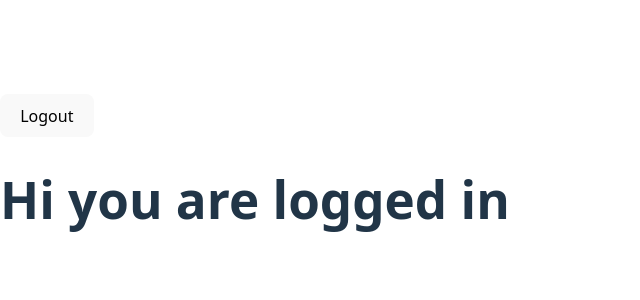
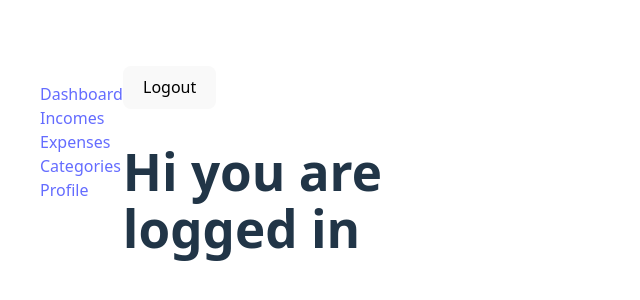
Before and after one commit to ayahmeftah/personal-finance-tracker-frontend, a React (Vite) app: page / in a window 1280 px wide. Shown: the part 222-522 px from the top of the page, without its empty margins (0-640 px from the left). Built offline with nearby package versions, Linux system fonts and the light colour scheme; sample sign-in values are in the browser's storage.

Commit message:
added links in navbar for navigation

```diff
--- a/src/App.jsx
+++ b/src/App.jsx
@@ -8,6 +8,7 @@ import SignUp from './components/SignUpForm/SignUpForm'
 import LogoutButton from './components/LogoutButton/LogoutButton'
 import Dashboard from './components/Dashboard/Dashboard'
 import ProtectedRoute from './components/ProtectedRoute/ProtectedRoute'
+import NavBar from './components/NavBar/NavBar'
 
 const App = () => {
   const [token, setToken] = useState(localStorage.getItem('token'))
@@ -45,6 +46,7 @@ const App = () => {
           <Route path="/signup" element={<SignUp onSignUp={handleLogin} />} />
           <Route path="/" element={
             <ProtectedRoute>
+              <NavBar />
               <Dashboard />
             </ProtectedRoute>
           } />
--- /dev/null
+++ b/src/components/NavBar/NavBar.css
@@ -0,0 +1,7 @@
+.navbar {
+    float: left;
+}
+
+ul {
+    list-style-type: none;
+}
--- a/src/components/NavBar/NavBar.jsx
+++ b/src/components/NavBar/NavBar.jsx
@@ -1,9 +1,17 @@
 import React from 'react'
+import { Link } from 'react-router'
+import './NavBar.css'
 
 const NavBar = () => {
   return (
-    <div>
-
+    <div className='navbar'>
+      <ul>
+        <li><Link to='/'>Dashboard</Link></li>
+        <li><Link to='/transactions/incomes'>Incomes</Link></li>
+        <li><Link to='/transactions/expenses'>Expenses</Link></li>
+        <li><Link to='/categories'>Categories</Link></li>
+        <li><Link to='/profile'>Profile</Link></li>
+      </ul>
     </div>
   )
 }
```
Also changed, not shown: src/components/NavBar/CategoryLink.jsx (deleted, +0 -11 lines), src/components/NavBar/LogoutLink.jsx (deleted, +0 -11 lines), src/components/NavBar/ProfileLink.jsx (deleted, +0 -11 lines), src/components/NavBar/TransactionsLink.jsx (deleted, +0 -11 lines).
